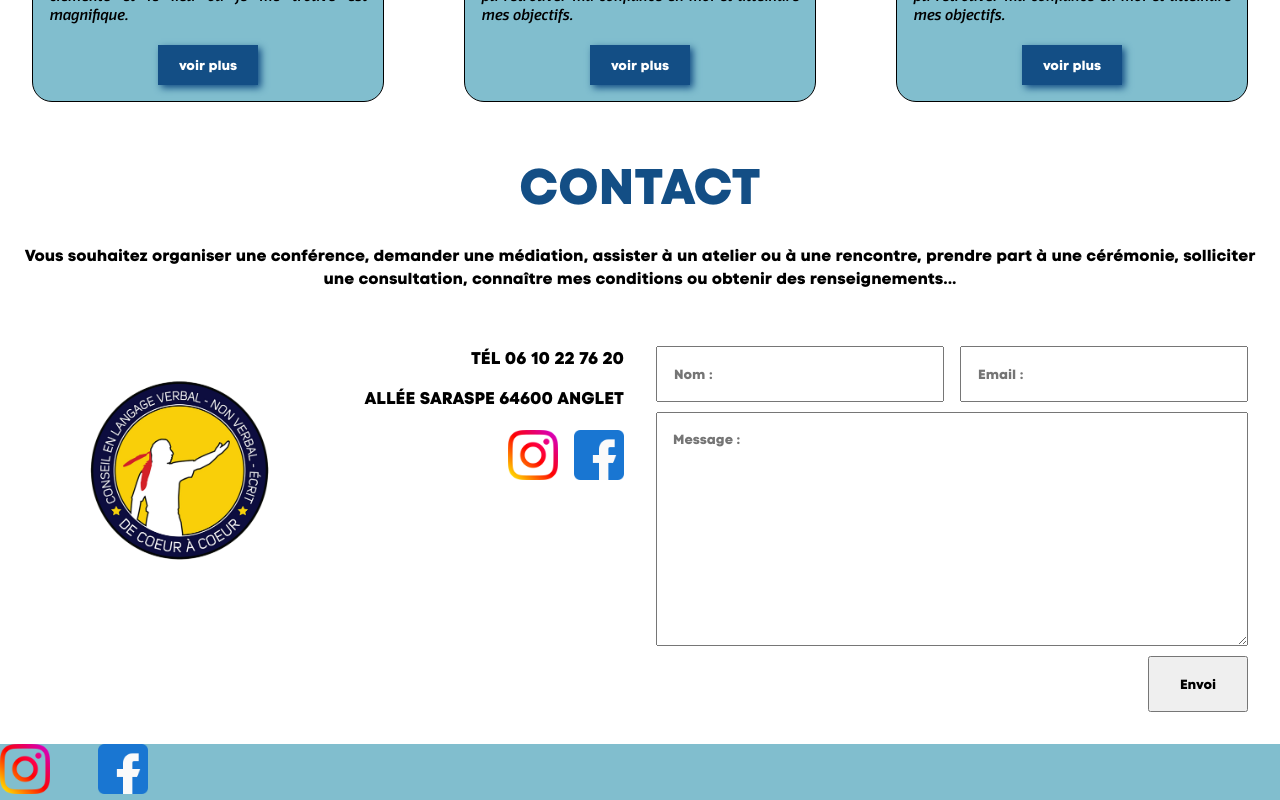
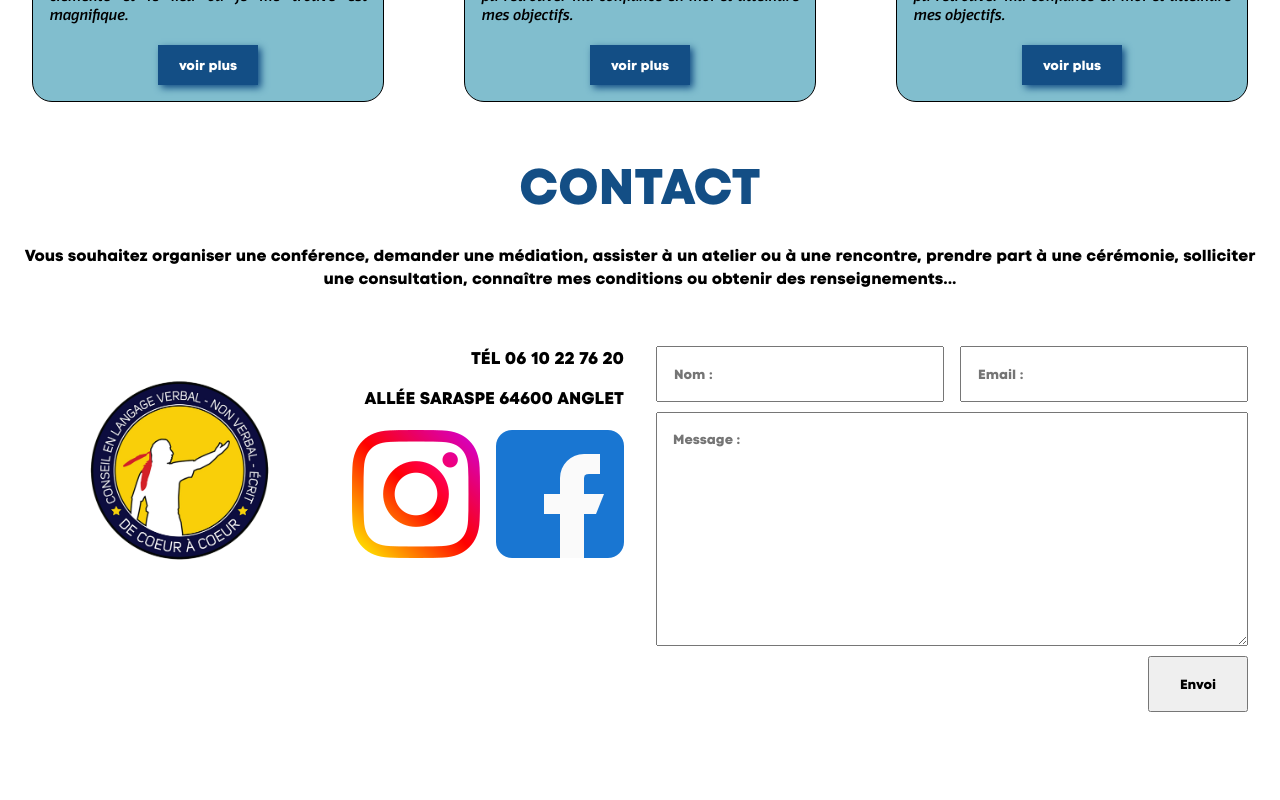
Before and after one commit to Tayyyyylor/cac, a React (Vite) app: page / in a window 1280 px wide. Shown: the part 5125-5925 px from the top of the page. After the commit the page ends 5869 px from the top, so only its background shows below. Built offline with nearby package versions, Linux system fonts and the light colour scheme.

Commit message:
disable footer

```diff
--- a/src/App.jsx
+++ b/src/App.jsx
@@ -7,7 +7,6 @@ import Verbal from './components/sections/Verbal'
 import Ecrit from './components/sections/Ecrit'
 import Services from './components/services/Services'
 import Temoignages from './components/temoignages/Temoignages'
-import Footer from './components/footer/Footer'
 import Contact from './components/contact/Contact'
 
 function App() {
@@ -23,7 +22,7 @@ function App() {
     <Services/>
       <Temoignages />
       <Contact/>
-    <Footer/>
+
     </>
   )
 }
```
